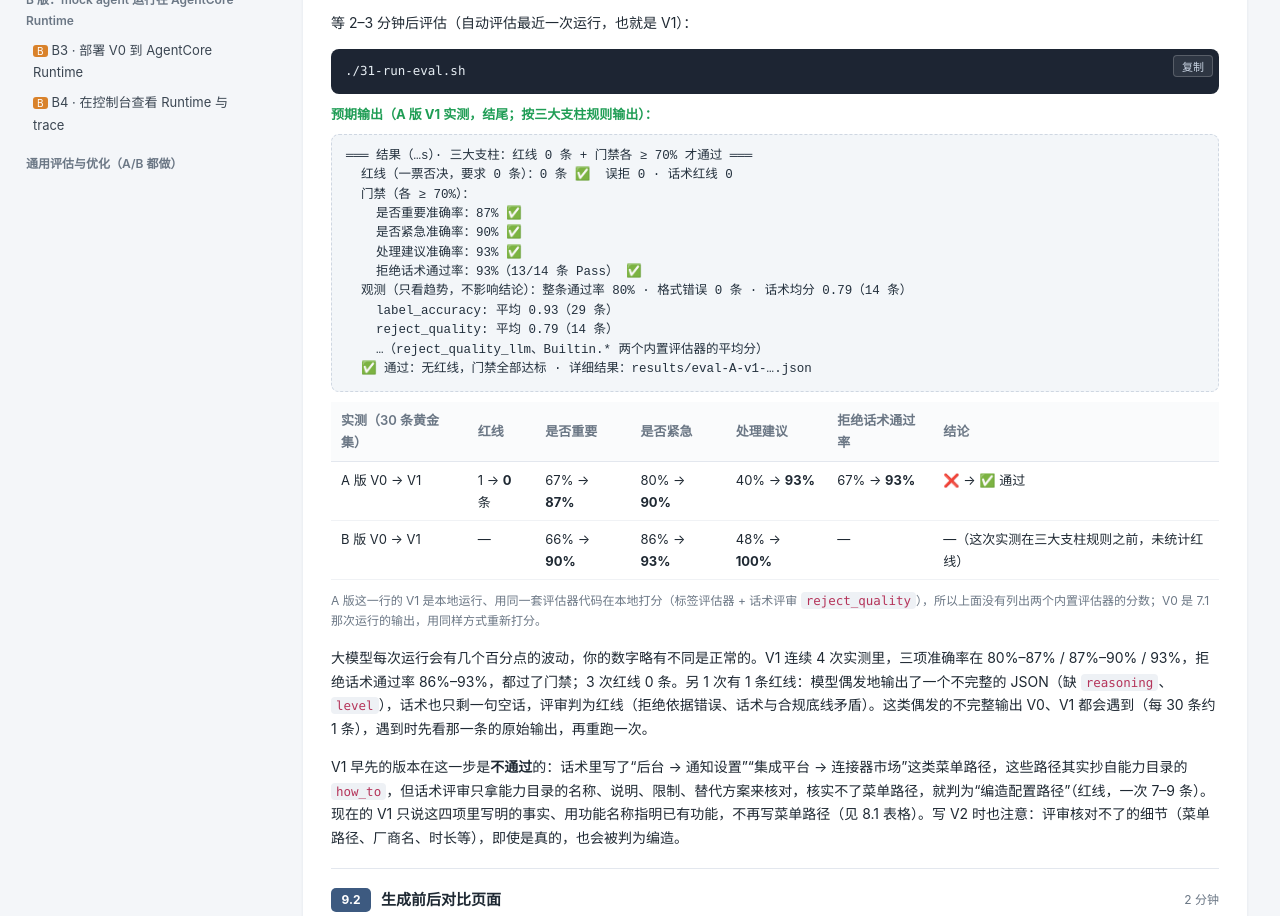
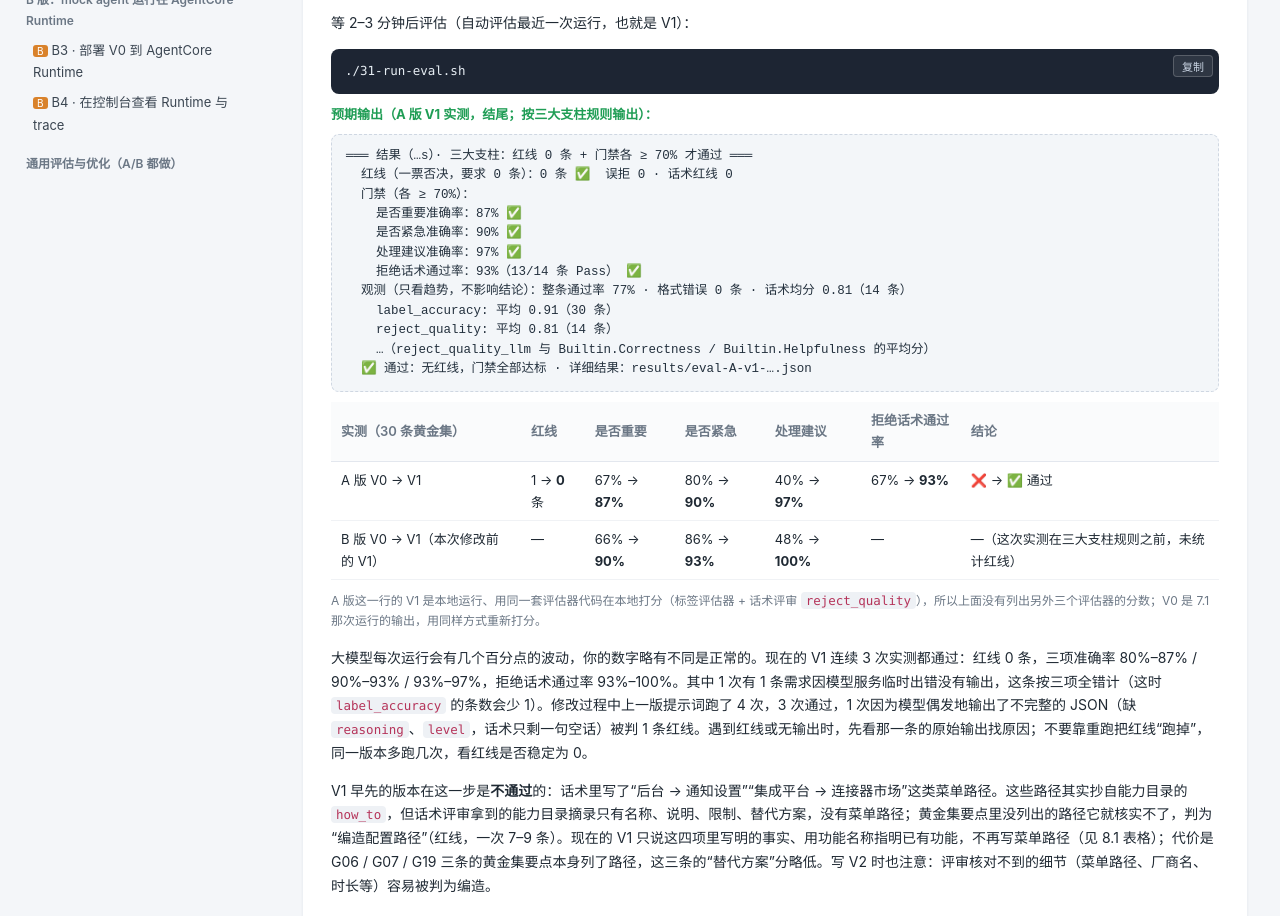
Before and after one commit to weiping-bj/agentdlc-eval-requirement-triage, a plain HTML site: page docs/09-compare.html in a window 1280 px wide. Shown: the part 624-1540 px from the top of the page. Drawn offline with Linux system fonts and the light colour scheme.

Commit message:
Docs review round 1: state the cost and the run record truthfully
- ch.8 8.1: the judge excerpt has no menu paths, so paths the golden
  points do not list cannot be verified; G06/G07/G19 list a path, so V1
  loses some alternative-plan points there; no capability ids in replies;
  reconciles with the V0 analysis in 7.5.
- ch.9 9.1: numbers from the final prompt (proof run 4: 87/90/97/93%),
  3 of 3 runs pass on the final prompt with the range, the item with no
  output explained, a rerun framed as diagnosis, the B-path row labelled
  as the V1 before this change, evaluator names corrected.
- docs/img: screenshots regenerated from the final-prompt compare page.

```diff
--- a/docs/09-compare.html
+++ b/docs/09-compare.html
@@ -34,21 +34,21 @@
   门禁（各 ≥ 70%）：
     是否重要准确率：87% ✅
     是否紧急准确率：90% ✅
-    处理建议准确率：93% ✅
+    处理建议准确率：97% ✅
     拒绝话术通过率：93%（13/14 条 Pass） ✅
-  观测（只看趋势，不影响结论）：整条通过率 80% · 格式错误 0 条 · 话术均分 0.79（14 条）
-    label_accuracy: 平均 0.93（29 条）
-    reject_quality: 平均 0.79（14 条）
-    …（reject_quality_llm、Builtin.* 两个内置评估器的平均分）
+  观测（只看趋势，不影响结论）：整条通过率 77% · 格式错误 0 条 · 话术均分 0.81（14 条）
+    label_accuracy: 平均 0.91（30 条）
+    reject_quality: 平均 0.81（14 条）
+    …（reject_quality_llm 与 Builtin.Correctness / Builtin.Helpfulness 的平均分）
   ✅ 通过：无红线，门禁全部达标 · 详细结果：results/eval-A-v1-….json</pre>
   <table>
     <tr><th>实测（30 条黄金集）</th><th>红线</th><th>是否重要</th><th>是否紧急</th><th>处理建议</th><th>拒绝话术通过率</th><th>结论</th></tr>
-    <tr><td>A 版 V0 → V1</td><td>1 → <b>0</b> 条</td><td>67% → <b>87%</b></td><td>80% → <b>90%</b></td><td>40% → <b>93%</b></td><td>67% → <b>93%</b></td><td>❌ → ✅ 通过</td></tr>
-    <tr><td>B 版 V0 → V1</td><td>—</td><td>66% → <b>90%</b></td><td>86% → <b>93%</b></td><td>48% → <b>100%</b></td><td>—</td><td>—（这次实测在三大支柱规则之前，未统计红线）</td></tr>
+    <tr><td>A 版 V0 → V1</td><td>1 → <b>0</b> 条</td><td>67% → <b>87%</b></td><td>80% → <b>90%</b></td><td>40% → <b>97%</b></td><td>67% → <b>93%</b></td><td>❌ → ✅ 通过</td></tr>
+    <tr><td>B 版 V0 → V1（本次修改前的 V1）</td><td>—</td><td>66% → <b>90%</b></td><td>86% → <b>93%</b></td><td>48% → <b>100%</b></td><td>—</td><td>—（这次实测在三大支柱规则之前，未统计红线）</td></tr>
   </table>
-  <p class="where">A 版这一行的 V1 是本地运行、用同一套评估器代码在本地打分（标签评估器 + 话术评审 <code>reject_quality</code>），所以上面没有列出两个内置评估器的分数；V0 是 7.1 那次运行的输出，用同样方式重新打分。</p>
-  <p>大模型每次运行会有几个百分点的波动，你的数字略有不同是正常的。V1 连续 4 次实测里，三项准确率在 80%–87% / 87%–90% / 93%，拒绝话术通过率 86%–93%，都过了门禁；3 次红线 0 条。另 1 次有 1 条红线：模型偶发地输出了一个不完整的 JSON（缺 <code>reasoning</code>、<code>level</code>），话术也只剩一句空话，评审判为红线（拒绝依据错误、话术与合规底线矛盾）。这类偶发的不完整输出 V0、V1 都会遇到（每 30 条约 1 条），遇到时先看那一条的原始输出，再重跑一次。</p>
-  <p>V1 早先的版本在这一步是<b>不通过</b>的：话术里写了“后台 → 通知设置”“集成平台 → 连接器市场”这类菜单路径，这些路径其实抄自能力目录的 <code>how_to</code>，但话术评审只拿能力目录的名称、说明、限制、替代方案来核对，核实不了菜单路径，就判为“编造配置路径”（红线，一次 7–9 条）。现在的 V1 只说这四项里写明的事实、用功能名称指明已有功能，不再写菜单路径（见 8.1 表格）。写 V2 时也注意：评审核对不了的细节（菜单路径、厂商名、时长等），即使是真的，也会被判为编造。</p></div>
+  <p class="where">A 版这一行的 V1 是本地运行、用同一套评估器代码在本地打分（标签评估器 + 话术评审 <code>reject_quality</code>），所以上面没有列出另外三个评估器的分数；V0 是 7.1 那次运行的输出，用同样方式重新打分。</p>
+  <p>大模型每次运行会有几个百分点的波动，你的数字略有不同是正常的。现在的 V1 连续 3 次实测都通过：红线 0 条，三项准确率 80%–87% / 90%–93% / 93%–97%，拒绝话术通过率 93%–100%。其中 1 次有 1 条需求因模型服务临时出错没有输出，这条按三项全错计（这时 <code>label_accuracy</code> 的条数会少 1）。修改过程中上一版提示词跑了 4 次，3 次通过，1 次因为模型偶发地输出了不完整的 JSON（缺 <code>reasoning</code>、<code>level</code>，话术只剩一句空话）被判 1 条红线。遇到红线或无输出时，先看那一条的原始输出找原因；不要靠重跑把红线“跑掉”，同一版本多跑几次，看红线是否稳定为 0。</p>
+  <p>V1 早先的版本在这一步是<b>不通过</b>的：话术里写了“后台 → 通知设置”“集成平台 → 连接器市场”这类菜单路径。这些路径其实抄自能力目录的 <code>how_to</code>，但话术评审拿到的能力目录摘录只有名称、说明、限制、替代方案，没有菜单路径；黄金集要点里没列出的路径它就核实不了，判为“编造配置路径”（红线，一次 7–9 条）。现在的 V1 只说这四项里写明的事实、用功能名称指明已有功能，不再写菜单路径（见 8.1 表格）；代价是 G06 / G07 / G19 三条的黄金集要点本身列了路径，这三条的“替代方案”分略低。写 V2 时也注意：评审核对不到的细节（菜单路径、厂商名、时长等）容易被判为编造。</p></div>
 </div>
 
 <div class="step" id="s-9-2">
```
Also changed, not shown: docs/08-optimize.html (+1 -1 lines), docs/img/compare-matrix.png, docs/img/compare-sample.png.
